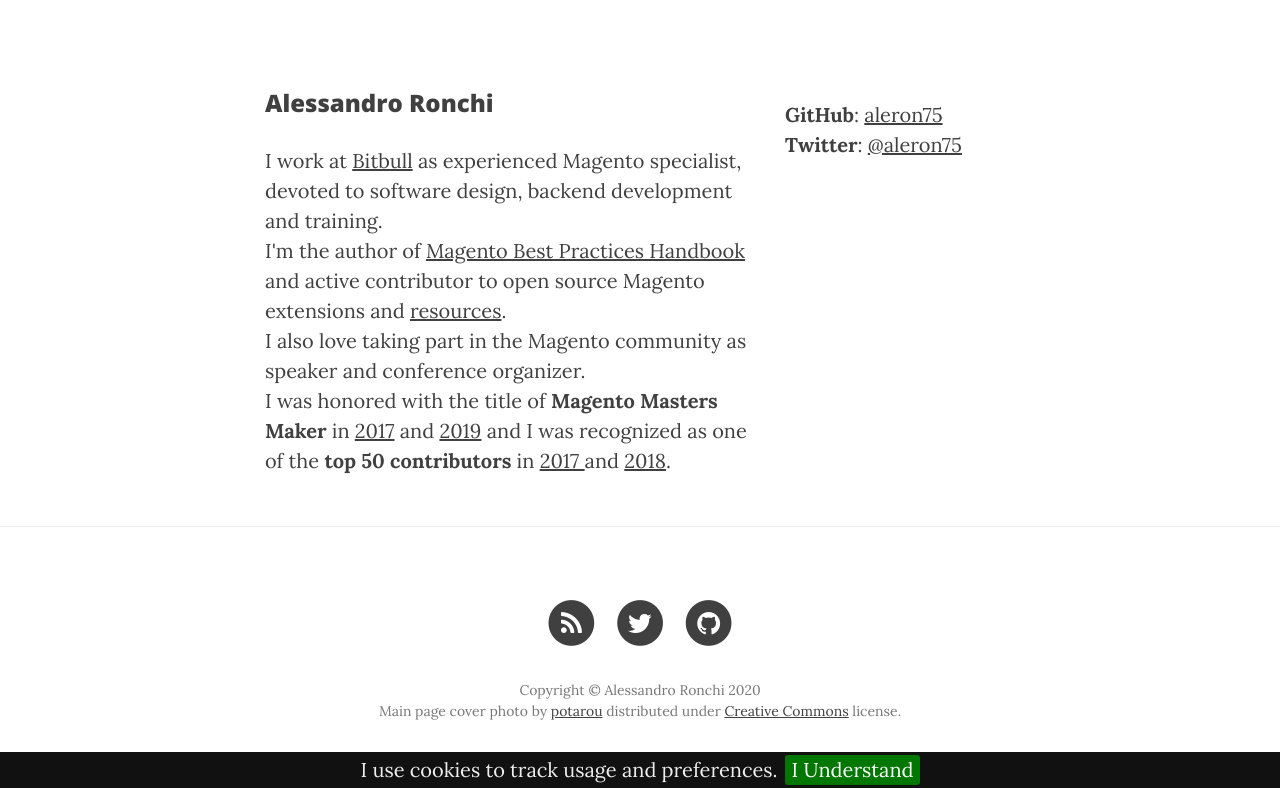
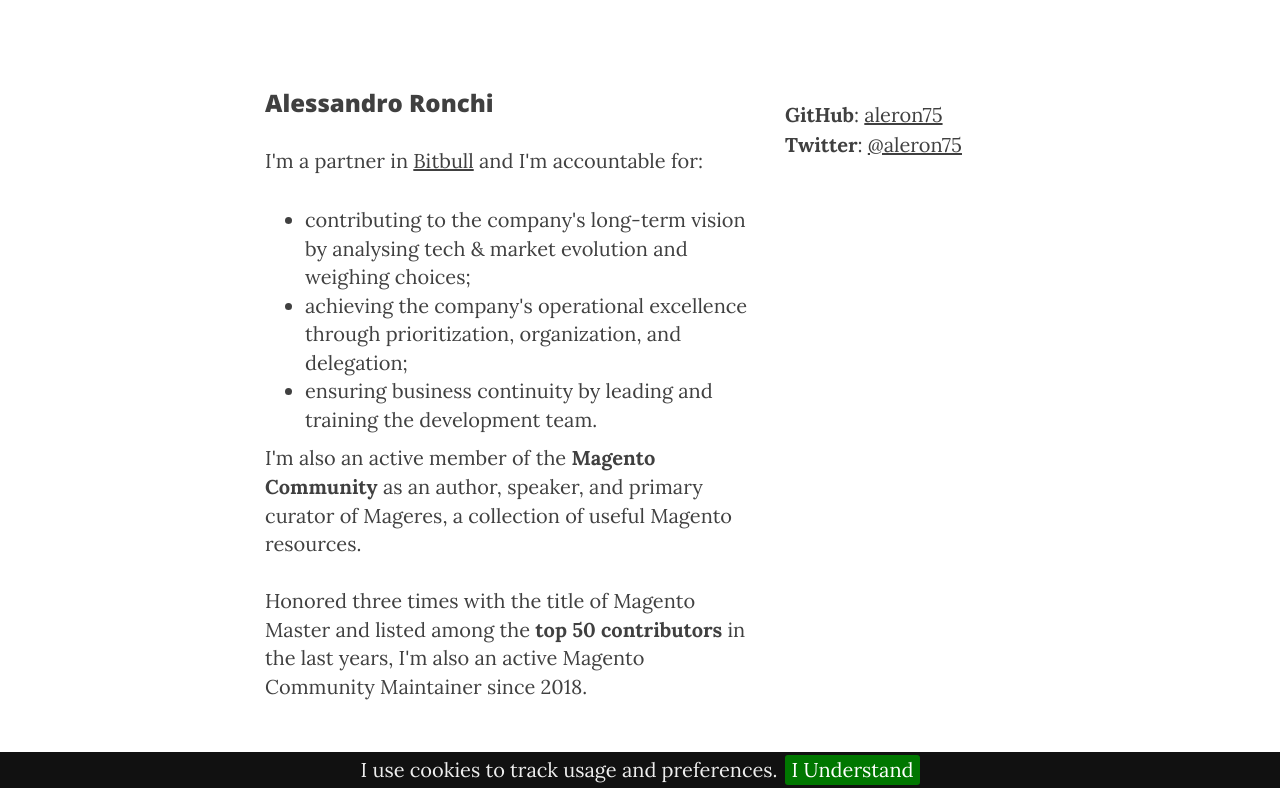
Before and after one commit to aleron75/aleron75.github.io, a Jekyll site: the page built from about.html, in a window 1280 px wide and 900 px high, scrolled down 428 px, cut to the strip 112-900 px from the top of the window. Built offline with Jekyll 4.4.1, drawn with Linux system fonts in a browser that asks for light colours; nearby versions of some CDN libraries.

Commit message:
Update bio

```diff
--- a/about.html
+++ b/about.html
@@ -9,10 +9,16 @@ description: aleron75
     <div class="col-xs-12 col-sm-8">
         <h3>Alessandro Ronchi</h3>
         <p>
-            I work at <a href="http://www.bitbull.it/en">Bitbull</a> as experienced Magento specialist, devoted to software design, backend development and training.<br/>
-            I'm the author of <a href="http://leanpub.com/magebp">Magento Best Practices Handbook</a> and active contributor to open source Magento extensions and <a href="https://github.com/aleron75/mageres/">resources</a>.<br/>
-            I also love taking part in the Magento community as speaker and conference organizer.<br/>
-            I was honored with the title of <strong>Magento Masters Maker</strong> in <a href="https://magento.com/blog/magento-news/meet-2017-magento-masters-makers">2017</a> and <a href="https://magento.com/blog/technical/meet-2019-magento-masters-makers">2019</a> and I was recognized as one of the <strong>top 50 contributors</strong> in <a href="https://magento.com/blog/technical/thank-you-top-50-contributors-2017">2017 </a> and <a href="https://magento.com/blog/technical/thank-you-top-50-contributors-2018">2018</a>.
+            I'm a partner in <a href="http://www.bitbull.it/en">Bitbull</a> and I'm accountable for:
+            <ul>
+                <li>contributing to the company's long-term vision by analysing tech & market evolution and weighing choices;</li>
+                <li>achieving the company's operational excellence through prioritization, organization, and delegation;</li>
+                <li>ensuring business continuity by leading and training the development team.</li>
+            </ul>
+
+            I'm also an active member of the <strong>Magento Community</strong> as an author, speaker, and primary curator of <a href="https://github.com/aleron75/mageres/">Mageres</a>, a collection of useful Magento resources.<br/><br/>
+
+            Honored three times with the title of <a href="https://magento.com/magento-masters/hall-of-fame">Magento Master</a> and listed among the <strong>top 50 contributors</strong> in the last years, I'm also an active <a href="https://magento.com/magento-contributors#/community-maintainers">Magento Community Maintainer</a> since 2018.
         </p>
     </div>
     <div class="col-xs-12 col-sm-4">
```
